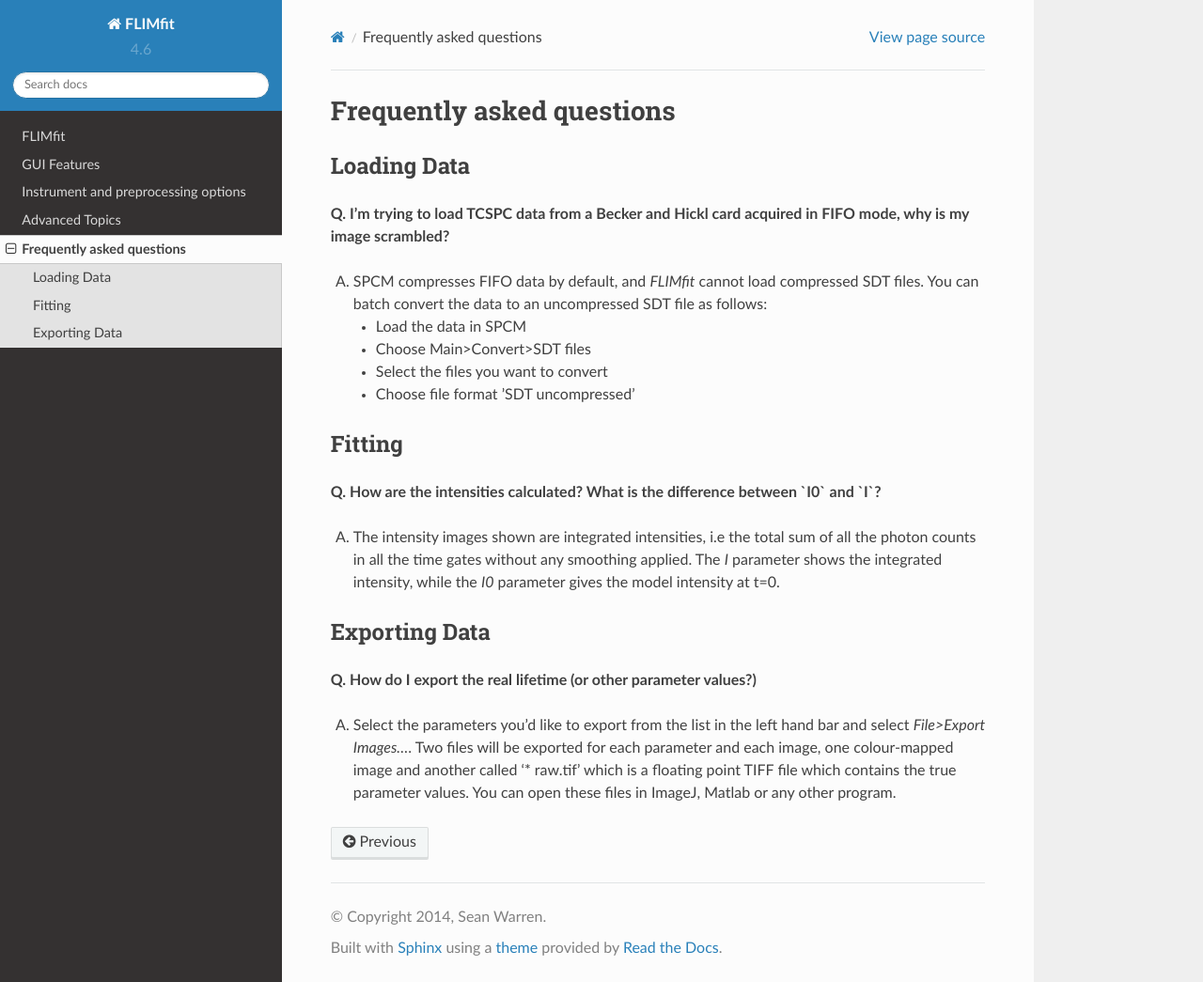
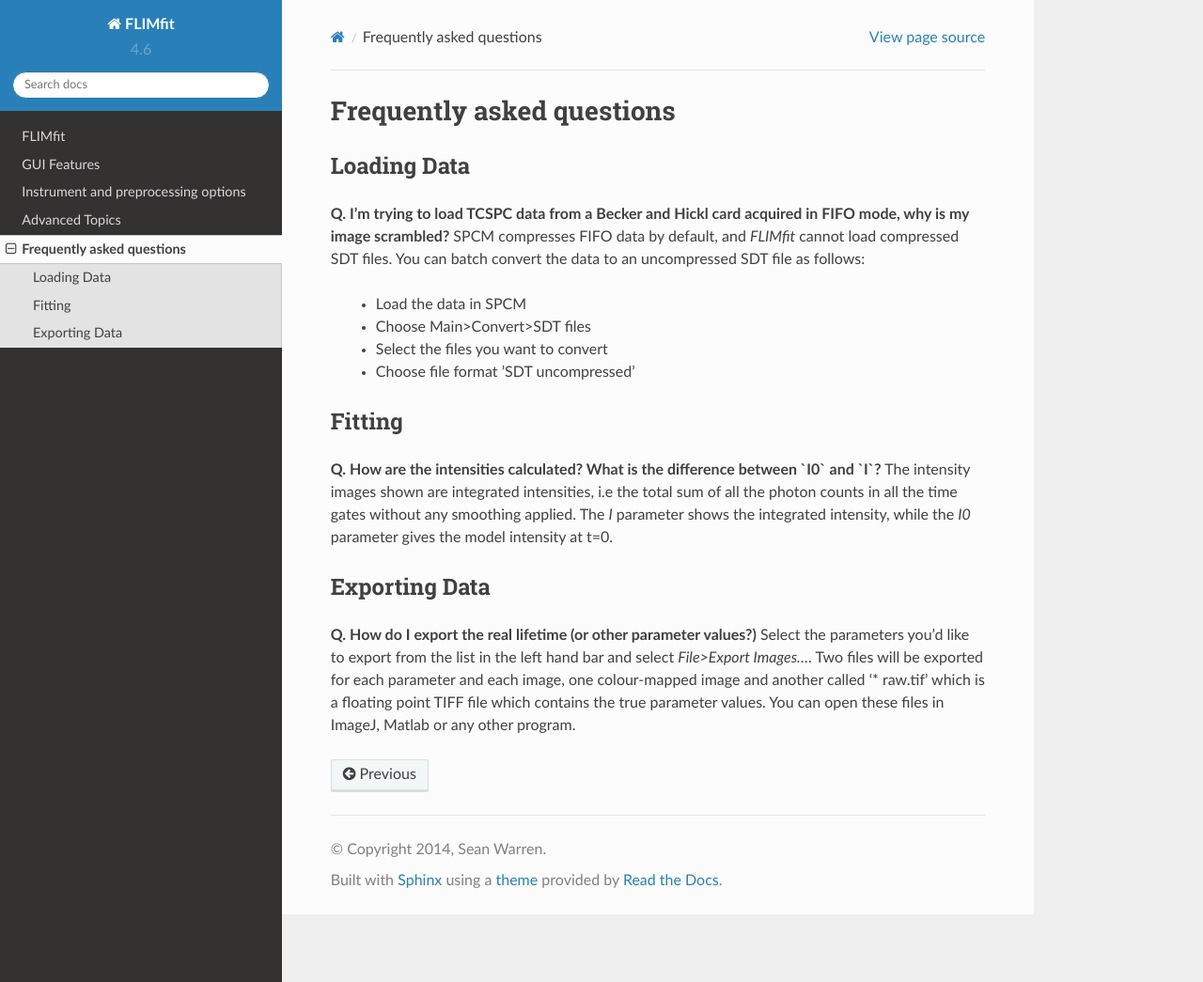
Before and after one commit to flimfit/FLIMfit-documentation, a Sphinx documentation site: the page built from source/faq.rst, in a window 1280 px wide and 1045 px high. Shown: the whole window at 94% size. Built offline with Sphinx 7.4.7 and the Read the Docs theme 2.0.0, drawn with Linux system fonts in a browser that asks for light colours.

Commit message:
Update faq.rst

```diff
--- a/source/faq.rst
+++ b/source/faq.rst
@@ -6,8 +6,7 @@ Loading Data
 ----------------
 
 **Q. I'm trying to load TCSPC data from a Becker and Hickl card acquired in FIFO mode, why is my image scrambled?**
-
-A. SPCM compresses FIFO data by default, and *FLIMfit* cannot load compressed SDT files. You can batch convert the data to an uncompressed SDT file as follows:
+SPCM compresses FIFO data by default, and *FLIMfit* cannot load compressed SDT files. You can batch convert the data to an uncompressed SDT file as follows:
 
    • Load the data in SPCM
    • Choose Main>Convert>SDT files
@@ -19,12 +18,10 @@ Fitting
 ----------------
 
 **Q. How are the intensities calculated? What is the difference between `I0` and `I`?**
-
-A. The intensity images shown are integrated intensities, i.e the total sum of all the photon counts in all the time gates without any smoothing applied. The `I` parameter shows the integrated intensity, while the `I0` parameter gives the model intensity at t=0.
+The intensity images shown are integrated intensities, i.e the total sum of all the photon counts in all the time gates without any smoothing applied. The `I` parameter shows the integrated intensity, while the `I0` parameter gives the model intensity at t=0.
 
 Exporting Data
 ----------------
 
 **Q. How do I export the real lifetime (or other parameter values?)**
-
-A. Select the parameters you'd like to export from the list in the left hand bar and select `File>Export Images...`. Two files will be exported for each parameter and each image, one colour-mapped image and another called '* raw.tif' which is a floating point TIFF file which contains the true parameter values. You can open these files in ImageJ, Matlab or any other program.
+Select the parameters you'd like to export from the list in the left hand bar and select `File>Export Images...`. Two files will be exported for each parameter and each image, one colour-mapped image and another called '* raw.tif' which is a floating point TIFF file which contains the true parameter values. You can open these files in ImageJ, Matlab or any other program.
```
